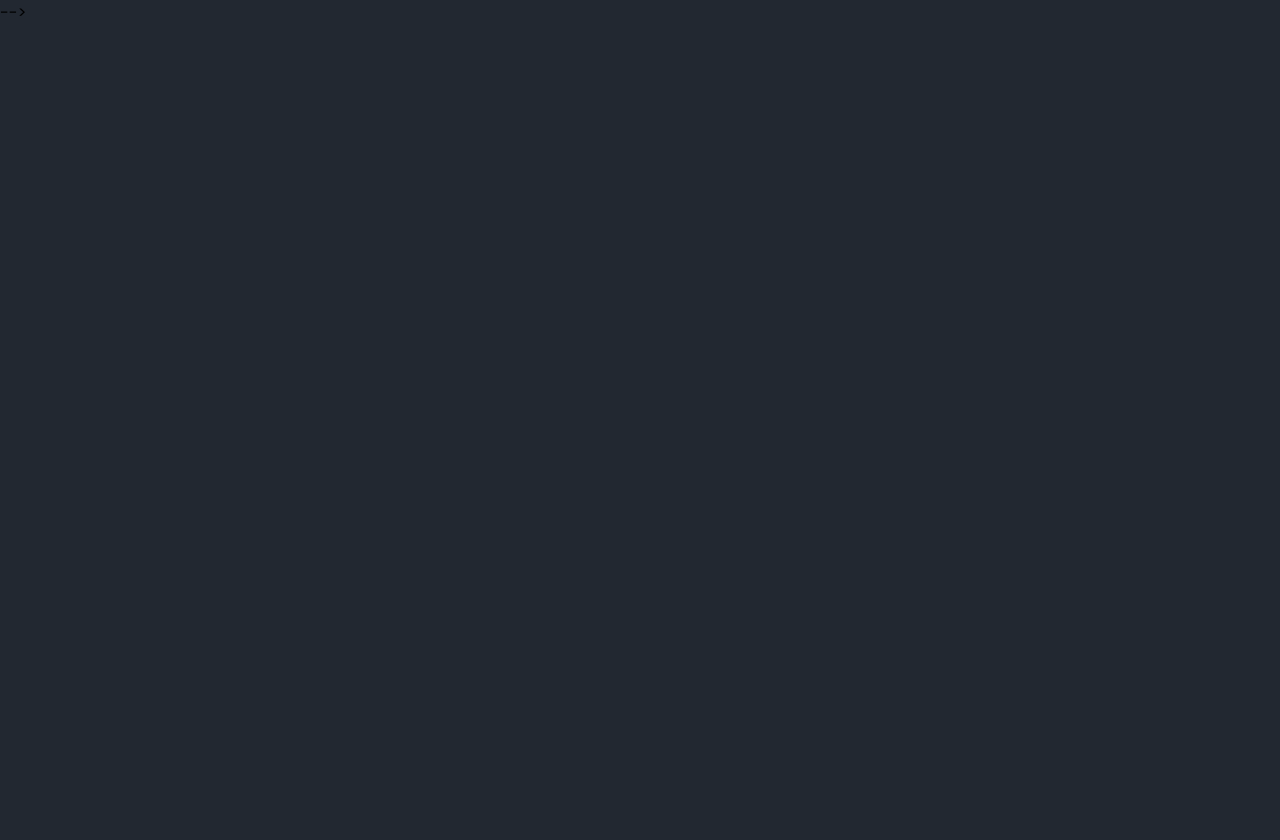
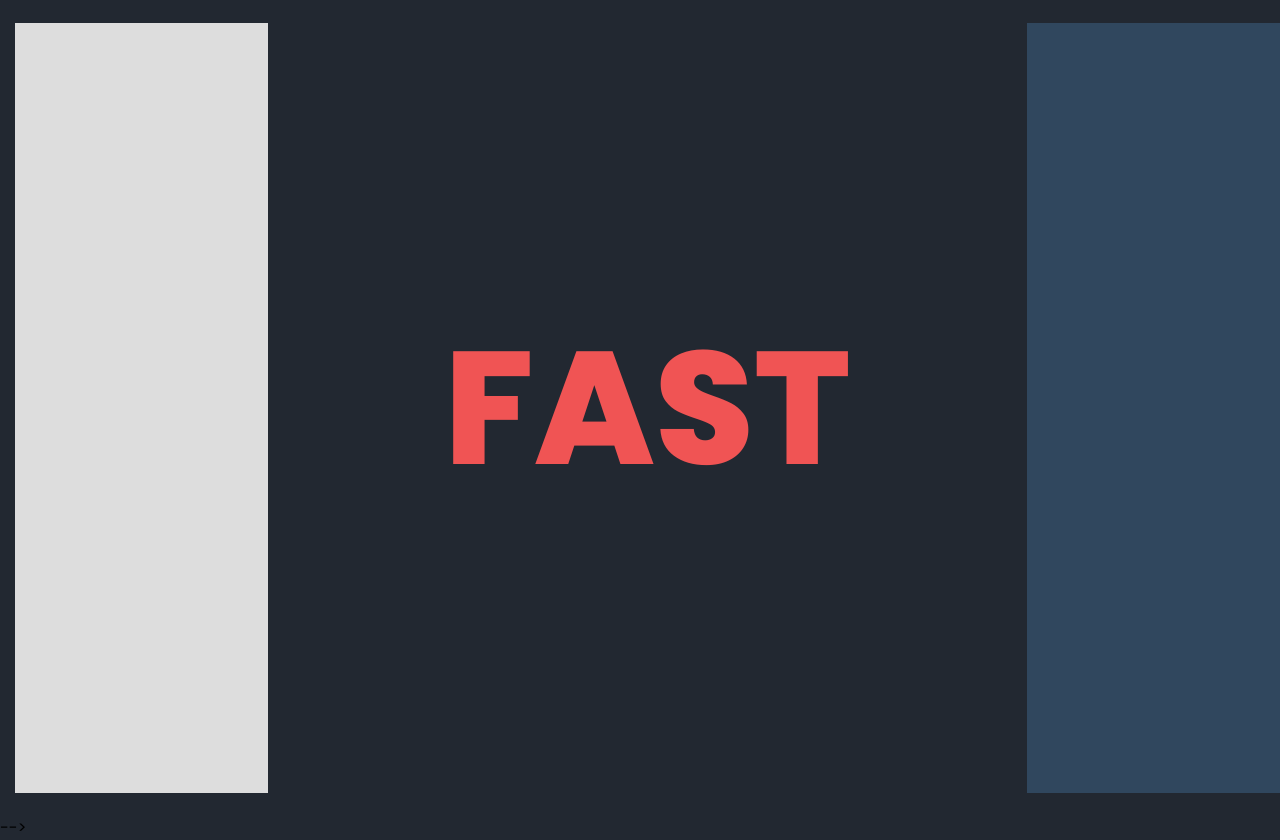
Before and after one commit to thebytehoarder/personal-portfolio, a React (Create React App) app: page / in a window 1280 px wide. Before the commit the page ends 800 px from the top, so only its background shows below. Built offline with nearby package versions, Linux system fonts and the light colour scheme.

Commit message:
Added another part of the animation

```diff
--- a/src/components/stage-specific/StageZero.jsx
+++ b/src/components/stage-specific/StageZero.jsx
@@ -8,12 +8,19 @@ const textContainer = (
     </div>
 );
 
-const sideText = <span className="sidewaysText">WAIT, THIS IS WORKING??</span>;
+const sideText = (
+    <span className="sidewaysTextWorking">WAIT, THIS IS WORKING??</span>
+);
 
-const getBox = (position, widths, contents, transitionSpeed, additional) => {
+const side1 = <span className="sidewaysText1">MINIMALIST</span>;
+const side2 = <span className="sidewaysText2">WEB DESIGN</span>;
+
+let redText = "GOOD LOOKING";
+let fontSize = 4;
+
+const getBox = (position, widths, content, transitionSpeed, additional) => {
     const width = widths[position];
     let name;
-    let content = contents[position] && textContainer;
 
     switch (position) {
         case 0:
@@ -31,7 +38,7 @@ const getBox = (position, widths, contents, transitionSpeed, additional) => {
         <div
             className={name}
             style={{
-                width: `${width}%`,
+                width: `calc(${width})`,
                 transition: `width ${transitionSpeed}s ease`,
             }}
         >
@@ -43,9 +50,12 @@ const getBox = (position, widths, contents, transitionSpeed, additional) => {
 
 const StageZero = ({ setStage }) => {
     const [widths, setWidths] = useState([50, 0, 50]);
-    const [contents, setContents] = useState([true, false, true]);
+    const [contents, setContents] = useState([
+        textContainer,
+        null,
+        textContainer,
+    ]);
     const [transitionSpeed, setTransitionSpeed] = useState(0.1);
-    const [showSide, setShowSide] = useState(false);
 
     useEffect(() => {
         let time = 0;
@@ -53,35 +63,124 @@ const StageZero = ({ setStage }) => {
         time += 1000;
         setTimeout(() => {
             setTransitionSpeed(0.3);
-            setWidths([90, 0, 10]);
+            setWidths(["90%", "0%", "10%"]);
         }, time);
 
         time += 350;
         setTimeout(() => {
-            setContents([true, false, false]);
-            setShowSide(true);
+            setContents([textContainer, null, sideText]);
             setTransitionSpeed(0.3);
-            setWidths([10, 0, 90]);
+            setWidths(["10%", "0%", "90%"]);
         }, time);
 
         time += 1000;
         setTimeout(() => {
-            setContents([false, false, false]);
+            setContents([side1, null, null]);
             setTransitionSpeed(0.3);
-            setWidths([50, 0, 50]);
+            setWidths(["50% + 5rem", "0%", "50% - 5rem"]);
         }, time);
 
         time += 350;
         setTimeout(() => {
-            setStage(1);
+            setContents([side1, null, side2]);
+            setTransitionSpeed(0.3);
+            setWidths(["50% - 5rem", "0%", "50% + 5rem"]);
+        }, time);
+
+        time += 350;
+        setTimeout(() => {
+            setTransitionSpeed(0.3);
+            setWidths(["50%", "0%", "50%"]);
+        }, time);
+
+        time += 1000;
+        setTimeout(() => {
+            const redContent = (
+                <span
+                    className="redText"
+                    style={{ fontSize: `${fontSize}rem` }}
+                >
+                    {redText}
+                </span>
+            );
+
+            setTransitionSpeed(0.2);
+            setWidths(["20%", "60%", "20%"]);
+            setContents([side1, redContent, side2]);
+        }, time);
+
+        time += 650;
+        setTimeout(() => {
+            setTransitionSpeed(0.1);
+            setWidths(["50%", "0%", "50%"]);
+        }, time);
+
+        time += 150;
+        setTimeout(() => {
+            redText = "FAST";
+            fontSize = 10;
+
+            const redContent = (
+                <span
+                    className="redText"
+                    style={{ fontSize: `${fontSize}rem` }}
+                >
+                    {redText}
+                </span>
+            );
+
+            setTransitionSpeed(0.2);
+            setWidths(["20%", "60%", "20%"]);
+            setContents([side1, redContent, side2]);
+        }, time);
+
+        time += 650;
+        setTimeout(() => {
+            setTransitionSpeed(0.1);
+            setWidths(["50%", "0%", "50%"]);
+        }, time);
+
+        time += 150;
+        setTimeout(() => {
+            redText = "FUN";
+            fontSize = 18;
+
+            const redContent = (
+                <span
+                    className="redText"
+                    style={{ fontSize: `${fontSize}rem` }}
+                >
+                    {redText}
+                </span>
+            );
+
+            setTransitionSpeed(0.2);
+            setWidths(["20%", "60%", "20%"]);
+            setContents([side1, redContent, side2]);
+        }, time);
+
+        time += 650;
+        setTimeout(() => {
+            const redContent = (
+                <span
+                    className="redText"
+                    style={{ fontSize: `${fontSize}rem` }}
+                >
+                    {redText}
+                </span>
+            );
+
+            setTransitionSpeed(0.1);
+            setWidths(["50%", "0%", "50%"]);
+            setContents([null, redContent, null]);
         }, time);
     }, []);
 
     return (
         <main>
-            {getBox(0, widths, contents, transitionSpeed)}
-            {getBox(1, widths, contents, transitionSpeed)}
-            {getBox(2, widths, contents, transitionSpeed, showSide && sideText)}
+            {getBox(0, widths, contents[0], transitionSpeed)}
+            {getBox(1, widths, contents[1], transitionSpeed)}
+            {getBox(2, widths, contents[2], transitionSpeed)}
         </main>
     );
 };
--- a/src/scss/App.scss
+++ b/src/scss/App.scss
@@ -21,4 +21,6 @@ main {
     > div {
         @include fillHeight($main-padding);
     }
+
+    overflow: hidden;
 }
--- a/src/scss/Boxes.scss
+++ b/src/scss/Boxes.scss
@@ -7,6 +7,7 @@
 .rightBox {
     @include transitionProperty();
     @include flexCenter($justify-content: false);
+    position: relative;
 
     background-color: $primary-color;
     overflow: hidden;
@@ -20,6 +21,7 @@
 .middleBox {
     @include transitionProperty();
     @include flexCenter($justify-content: false);
+    position: relative;
 
     background-color: rgba(0, 0, 0, 0);
     width: 0%;
@@ -28,6 +30,7 @@
 .leftBox {
     @include transitionProperty();
     @include flexCenter($justify-content: false);
+    position: relative;
 
     background-color: $white-color;
     overflow: hidden;
--- a/src/scss/stage-specific/StageZero.scss
+++ b/src/scss/stage-specific/StageZero.scss
@@ -14,7 +14,7 @@
     }
 }
 
-.sidewaysText {
+.sidewaysTextWorking {
     position: relative;
 
     left: calc(15vw - 100vw + 100% + #{$main-padding * 2});
@@ -26,3 +26,41 @@
     font-weight: 800;
     font-size: 4rem;
 }
+
+.sidewaysText1 {
+    position: absolute;
+
+    left: calc(50vw - #{$main-padding} - 5rem);
+
+    writing-mode: vertical-rl;
+
+    color: $background-color;
+    font-weight: 800;
+    font-size: 4rem;
+}
+
+.sidewaysText2 {
+    position: absolute;
+
+    right: calc(50vw - #{$main-padding} - 5rem);
+
+    writing-mode: vertical-rl;
+    transform: rotate(180deg);
+
+    color: $white-color;
+    font-weight: 800;
+    font-size: 4rem;
+}
+
+.redText {
+    position: absolute;
+
+    left: 50%;
+
+    transform: translate(-50%);
+    z-index: -1;
+
+    white-space: nowrap;
+    color: $secondary-color;
+    font-weight: 800;
+}
```
